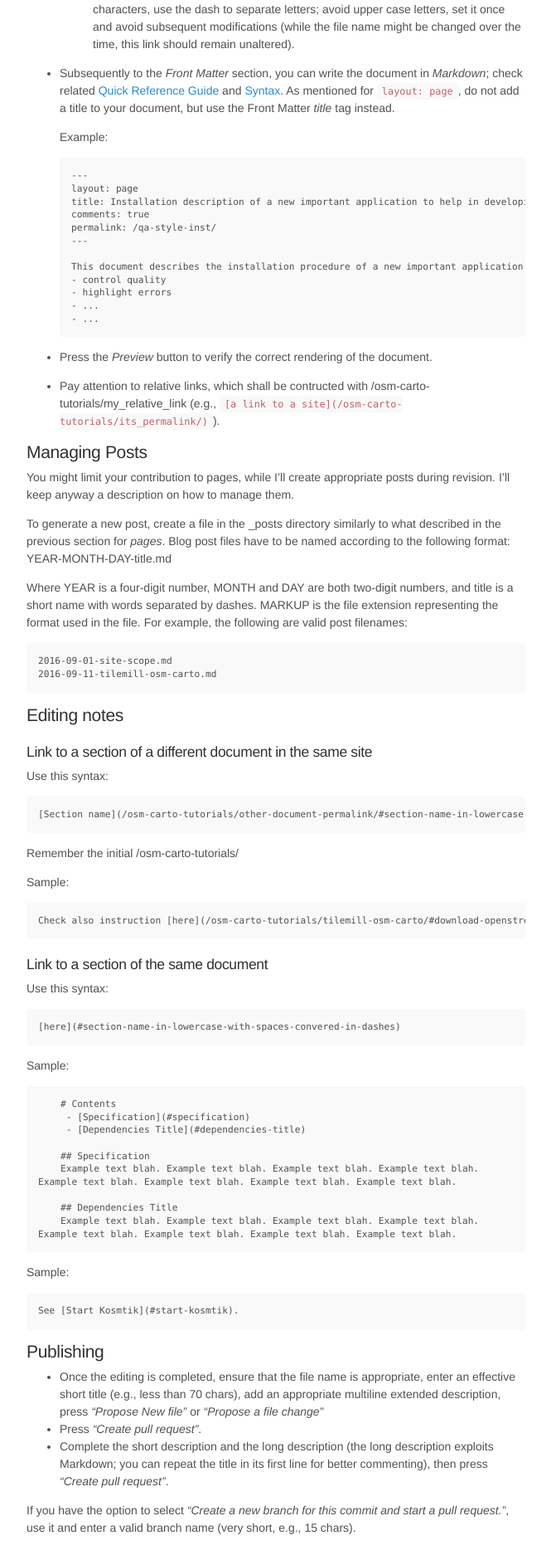
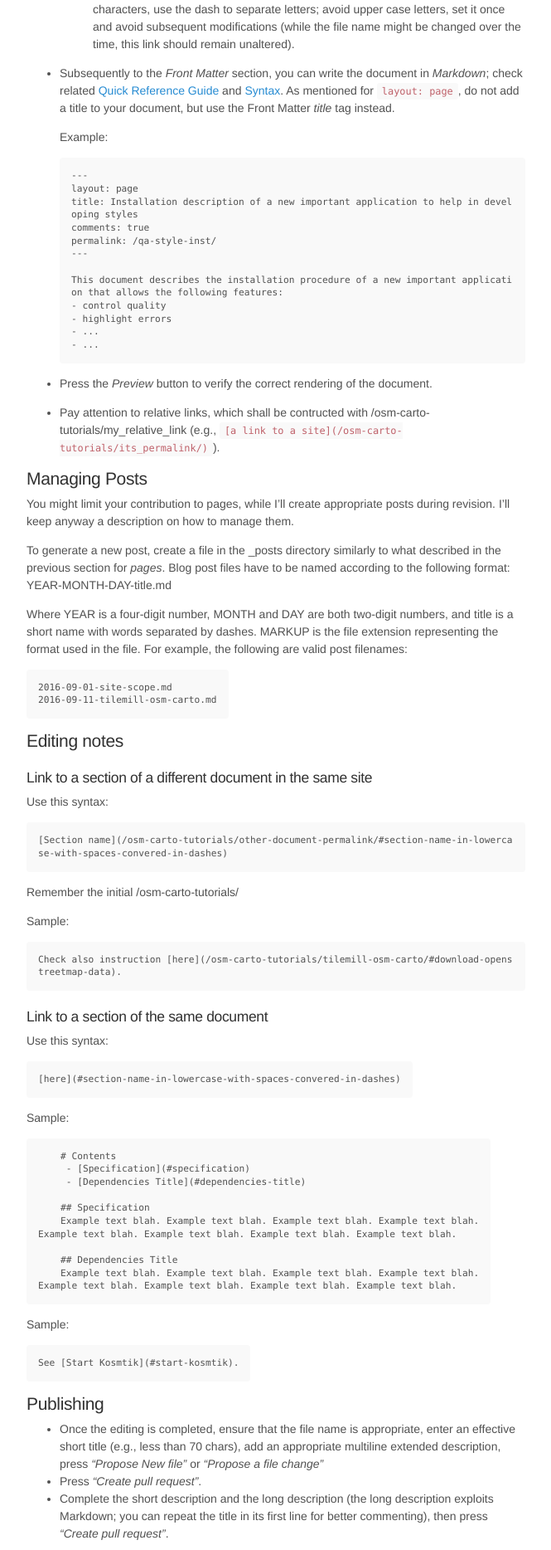
Before and after one commit to Ircama/osm-carto-tutorials, a Jekyll site: the page built from pages/how-to-contribute.md, in a window 1280 px wide. Shown: the part 1234-3102 px from the top of the page at 83% size, without its empty margins (243-908 px from the left). Built offline with Jekyll 4.4.1, drawn with Linux system fonts in a browser that asks for light colours; comment, search, counter and statistics services are not loaded.

Commit message:
Update poole.css

```diff
--- a/public/css/poole.css
+++ b/public/css/poole.css
@@ -158,6 +158,10 @@ code {
   background-color: #f9f9f9;
   border-radius: 3px;
 }
+/* Make code block overflow */
+.highlight pre {
+  display: inline-block;
+}
 pre {
   display: block;
   margin-top: 0;
@@ -170,11 +174,8 @@ pre {
   word-break: break-all;
   word-wrap: break-word;
   background-color: #f9f9f9;
-  overflow: auto;
 }
 pre code {
-  white-space: pre;
-
   padding: 0;
   font-size: 100%;
   color: inherit;
```
